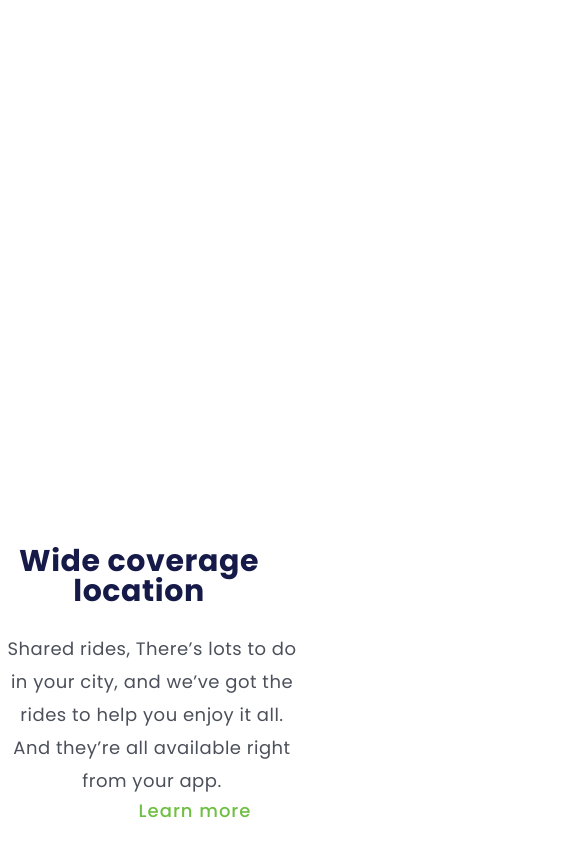
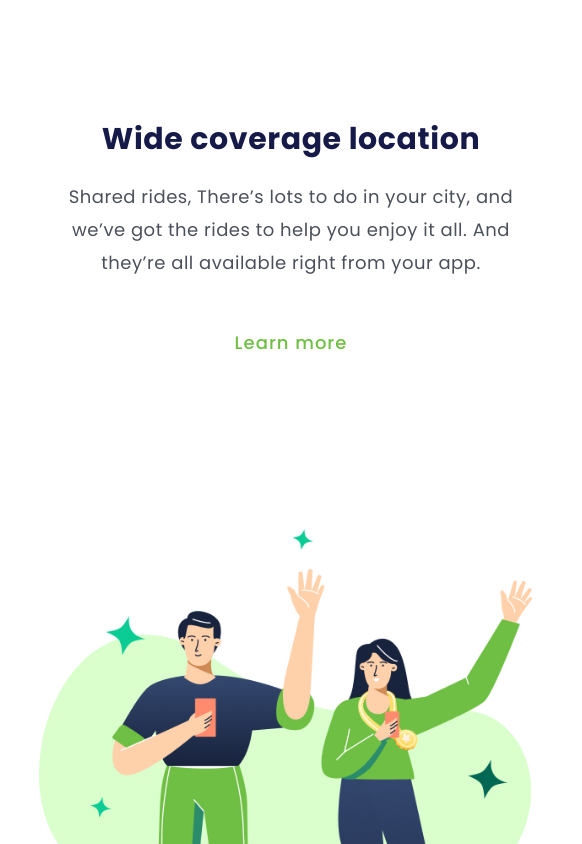
Before and after one commit to JoaoV3ct0r/Projeto-Responsividade, a plain HTML site: page Figma 1.0 - Responsividade/index.html in a window 390 px wide. Shown: the whole page, 582 px wide, since content can reach past the window. Drawn offline with Linux system fonts and the light colour scheme.

Commit message:
Conserto na Responsividade 1.0

```diff
--- a/Figma 1.0 - Responsividade/index.html
+++ b/Figma 1.0 - Responsividade/index.html
@@ -14,7 +14,7 @@
         <button class="button-nav">Sign Up</button>
     </nav>
     <main>
-        <img src="../(Positive) Congratulation You get 40 point for your ride.jpg" alt="Logo-figure">
+        <img src="./(Positive) Congratulation You get 40 point for your ride.jpg" alt="Logo-figure">
 
         <section>
             <h1 class="h1-section">Wide coverage location</h1>
--- a/Figma 1.0 - Responsividade/stylo.css
+++ b/Figma 1.0 - Responsividade/stylo.css
@@ -73,21 +73,16 @@ section{
 
 @media screen and (max-width: 700px) {
     *{
-        padding: 0%;
-        margin: 0%;
+
         box-sizing: border-box;
     }
     nav {
         display: block;
-        width: 100%;
-        height: 50%;
         padding: 0;
         margin: 0;
     }
     main{
         display: block;
-        width: 100%;
-        height: 50%;
         padding: 0;
         margin: 0;
     }
@@ -104,15 +99,12 @@ section{
         padding: 10%;
     }
     section{
-        width: 100vw;
         margin: auto;
         text-align: center;
-        align-items: center;
     }
     .h1-section{
-        width: 278px;
-        height: 60px;
-        margin-top: 124px;
+        height: auto;
+        margin: 124px 0 0 0;
         font-size: 30px;
         font-weight: 700;
         line-height: 30px;
@@ -120,17 +112,15 @@ section{
         text-align: center;
     }
     .p-section{
-        width: 304px;
-        height: 165px;
+        width: auto;
+        margin: 26px 50px 50px 50px;
         font-size: 18px;
         font-weight: 400;
         line-height: 33px;
         letter-spacing: 0.5px;
         text-align: center;
-        margin-top: 26px;
     }
     .a-section{
-        margin: auto;
         font-size: 18px;
         font-weight: 500;
         line-height: 27px;
```
